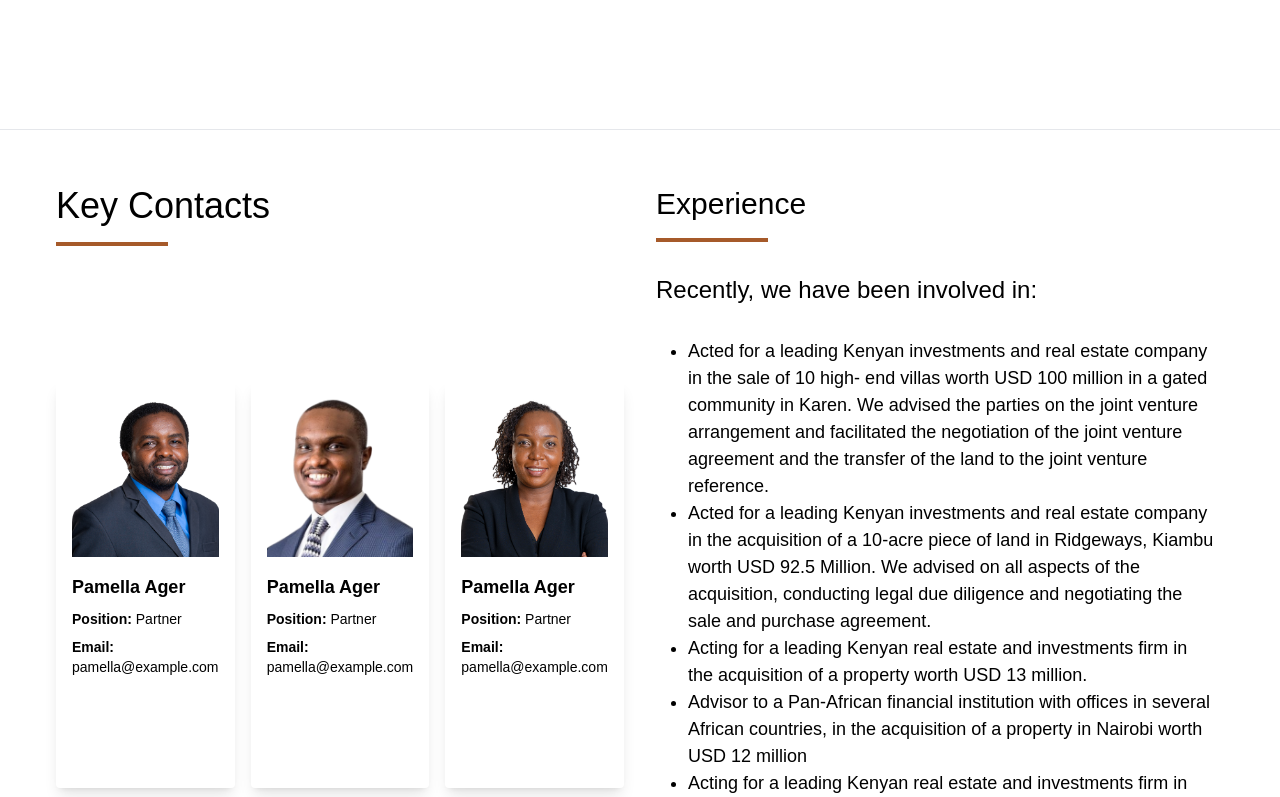
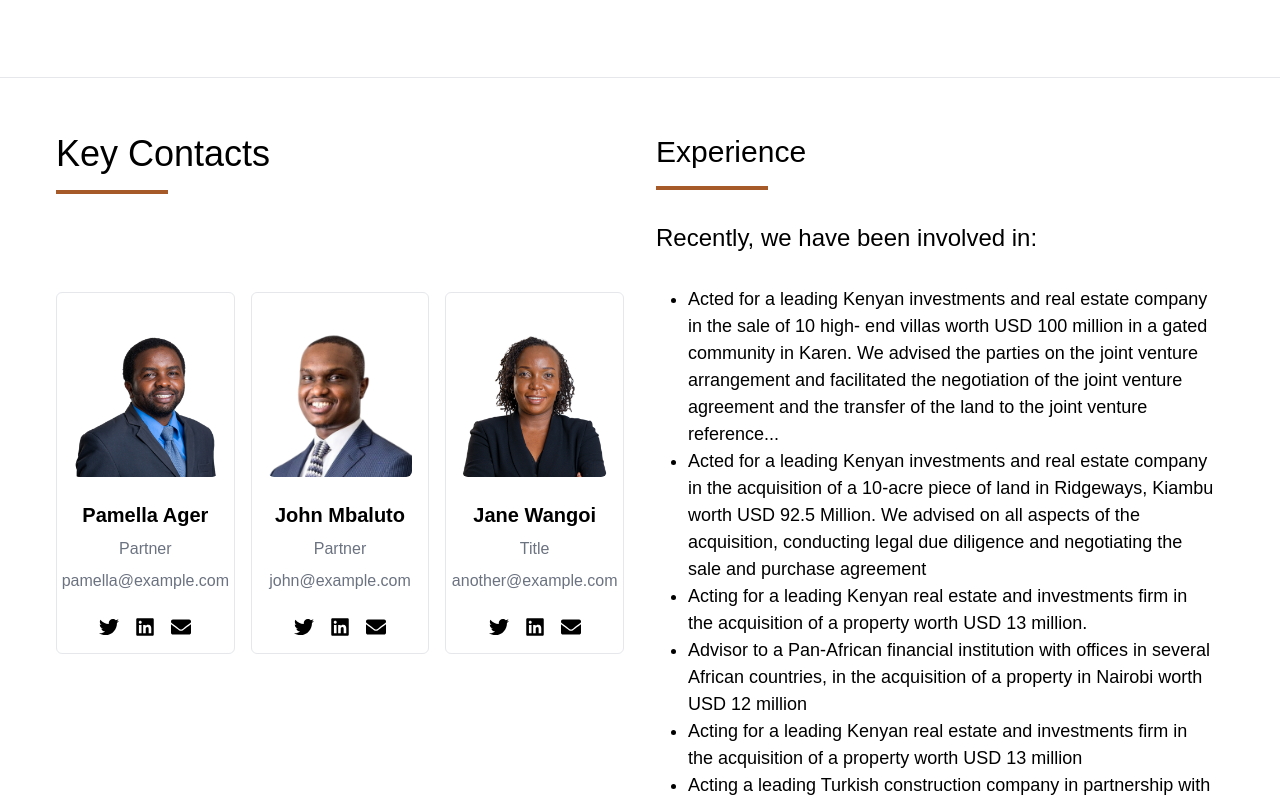
Before and after one commit to rencyngina/law-firm, a Next.js app: page /societies-law in a window 1280 px wide. Shown: the part 1043-1840 px from the top of the page. Built offline with nearby package versions, Linux system fonts and the light colour scheme.

Commit message:
update dynamic content render

```diff
--- a/src/components/Footer/FooterLinks.jsx
+++ b/src/components/Footer/FooterLinks.jsx
@@ -5,7 +5,6 @@ import Image from "next/image";
 import { BsTwitterX } from "react-icons/bs";
 
 function FooterLinks() {
-
   return (
     <>
       <footer className="bg-gradient-to-b from-gray-800 to-gray-900">
@@ -121,8 +120,7 @@ function FooterLinks() {
                   <li>
                     <a
                       href="#"
-                      className="transition hover:opacity-75 text-gray-200"
-                    >
+                      className="transition hover:opacity-75 text-gray-200">
                       SEO Infographics
                     </a>
                   </li>
--- /dev/null
+++ b/src/components/foot.jsx
@@ -0,0 +1,31 @@
+import React from 'react';
+import { FaPhone } from 'react-icons/fa';
+import { MdEmail } from 'react-icons/md';
+import Link from 'next/link';
+
+const Foot = () => {
+  const currentYear = new Date().getFullYear();
+
+  return (
+    <div className="bg-gradient-to-b from-gray-800 to-gray-900 w-full">
+      <div className="container mx-auto py-3 px-4 sm:px-6 lg:px-8">
+        <div className="flex flex-wrap justify-between items-center text-white text-sm">
+          <Link href="tel:+254701331176 flex items-center mt-2 mb-3 sm:mb-0">
+              <FaPhone className="mr-2" />
+              <p className="mr-4 hidden sm:block"></p>
+          </Link>
+          <p className="mr-4 hidden sm:block">|</p>
+          <p className="mr-4 hidden sm:block">mwendaroyfordadvocates.co.ke</p>
+          <p className="mr-4 hidden sm:block">|</p>
+          <Link href="mailto:wendaandroyfordadvocates@example.com" className="flex items-center mt-2 mb-3 sm:mb-0">
+              <MdEmail className="mr-2" />
+              <p className="mr-4 hidden sm:block">wendaandroyfordadvocates@example.com</p>
+          </Link>
+          <p className="mr-4 sm:block">© {currentYear}. All rights reserved</p>
+        </div>
+      </div>
+    </div>
+  );
+};
+
+export default Foot;
--- a/src/components/head.jsx
+++ b/src/components/head.jsx
@@ -36,7 +36,7 @@ const Head = () => {
           >
             <IoLocationSharp className="mr-2" />
             <p className="hidden sm:block">
-             5TH AVENUE OFFICE SUITES 4TH FLOOR SUITE 4 – 15 OFF NGONG ROAD
+             5th avenue office suites 4th floor suite 4 – 15 off ngong road
             </p>
           </div>
           <div className="flex items-center mt-2 mb-3 sm:mb-0">
--- a/src/pages/about.jsx
+++ b/src/pages/about.jsx
@@ -2,6 +2,7 @@ import React from "react";
 import LandingNavBar from "../components/nav";
 import Head from "../components/head";
 import FooterLinks from "../components/Footer/FooterLinks";
+import Foot from "../components/foot";
 
 const About = () => {
   return (
@@ -77,7 +78,7 @@ const About = () => {
           </div>
         </div>
       </div>
-      <FooterLinks />
+      <Foot />
     </>
   );
 };
--- a/src/pages/commercial.jsx
+++ b/src/pages/commercial.jsx
@@ -49,6 +49,7 @@ const Commercial = () => {
               clients.
             </p>
             <br />
+            {/*  Querry data using json from a file*/}
             <p className="text-gray-500 leading-normal text-md lg:text-lg xl:text-xl lg:text-left">
               Chambers Global Guide, one of the most prestigious global legal
               directories, in its 2021 rankings, noted the practice area as a
--- a/src/pages/contact.jsx
+++ b/src/pages/contact.jsx
@@ -7,6 +7,7 @@ import Image from "next/image";
 import { FaPhone } from "react-icons/fa6";
 import { MdEmail } from "react-icons/md";
 import { IoLocationSharp } from "react-icons/io5";
+import Foot from "../components/foot";
 
 const Contact = () => {
   const [formData, setFormData] = useState({
@@ -39,7 +40,6 @@ const Contact = () => {
 
   return (
     <>
-      <Head />
       <LandingNavBar />
       <div
         className="bg-white flex flex-col"
@@ -69,46 +69,21 @@ const Contact = () => {
           </h1>
              <form onSubmit={handleSubmit} className="max-w-md mx-auto">
               <div className="grid grid-cols-1 gap-4">
+                {/* Form Input Fields */}
+                {["name", "email", "phone", "subject"].map((field) => (
                   <input
-                  type="text"
-                  id="name"
-                  name="name"
-                  value={formData.name}
+                    key={field}
+                    type={field === "email" ? "email" : "text"}
+                    id={field}
+                    name={field}
+                    value={formData[field]}
                     onChange={handleChange}
                     className="input-field"
-                  placeholder="Name"
+                    placeholder={field.charAt(0).toUpperCase() + field.slice(1)}
                     required
                   />
-                <input
-                  type="email"
-                  id="email"
-                  name="email"
-                  value={formData.email}
-                  onChange={handleChange}
-                  className="input-field"
-                  placeholder="Email"
-                  required
-                />
-                <input
-                  type="tel"
-                  id="phone"
-                  name="phone"
-                  value={formData.phone}
-                  onChange={handleChange}
-                  className="input-field"
-                  placeholder="Phone"
-                  required
-                />
-                <input
-                  type="text"
-                  id="subject"
-                  name="subject"
-                  value={formData.subject}
-                  onChange={handleChange}
-                  className="input-field"
-                  placeholder="Subject"
-                  required
-                />
+                ))}
+                {/* Textarea for Message */}
                 <textarea
                   id="message"
                   name="message"
@@ -119,19 +94,18 @@ const Contact = () => {
                   placeholder="Message"
                   required
                 ></textarea>
-              </div>
+                {/* Submit Button */}
                 <button
                   type="submit"
                   className="btn-submit bg-gradient-to-b from-gray-800 to-gray-900"
                 >
                   Submit
                 </button>
+              </div>
             </form>
           </section>
            <section className="mt-8 p-2 lg:p-0 xl:p-0">
-          <p className="text-md lg:text-xl xl:text-2xl ">
-          FIND US HERE
-          </p>
+            <p className="text-lg lg:text-xl xl:text-2xl">FIND US HERE</p>
             <div className="w-28 h-1 bg-[#A65A2A] mb-8 mt-4"></div>
             <h1 className="text-xl lg:text-2xl xl:text-4xl font-semibold text-gray-800 mb-6">
               Map & Location
@@ -139,8 +113,8 @@ const Contact = () => {
             <p className="text-md lg:text-xl xl:text-xl mb-8">
               We are located along 5th avenue office suite 4th floor suite 4 – 15 off gong road
             </p>
-            <div className="sm:grid-cols-1 lg:grid-cols-1">
             <div className="flex justify-center items-center p-0">
+              {/* Google Map Iframe */}
               <iframe
                 src="https://www.google.com/maps/embed?pb=!1m16!1m12!1m3!1d3988.791699620398!2d36.78176001089665!3d-1.2997965986823754!2m3!1f0!2f0!3f0!3m2!1i1024!2i768!4f13.1!2m1!1s5TH%20AVENUE%20OFFICE%20SUITES%204TH%20FLOOR%20SUITE%204%20%E2%80%93%2015%20OFF%20NGONG%20ROAD!5e0!3m2!1sen!2ske!4v1703769902782!5m2!1sen!2ske"
                 width="700"
@@ -151,11 +125,10 @@ const Contact = () => {
                 referrerPolicy="no-referrer-when-downgrade"
               ></iframe>
             </div>
-            </div>
           </section>
         </div>
       </div>
-      <FooterLinks />
+      <Foot />
     </>
   );
 };
--- a/src/pages/societies-law.jsx
+++ b/src/pages/societies-law.jsx
@@ -3,11 +3,66 @@ import LandingNavBar from "../components/nav";
 import Head from "../components/head";
 import FooterLinks from "../components/Footer/FooterLinks";
 import Image from "next/image";
+import { FaTwitter, FaLinkedin, FaEnvelope } from "react-icons/fa";
 
 const SocietiesLaw = () => {
+  const keyContacts = [
+    {
+      id: 1,
+      name: "Pamella Ager",
+      position: "Partner",
+      email: "pamella@example.com",
+      imageSrc: "/images/JKTK.webp",
+      twitterHandle: "pamella_twitter",
+      linkedinHandle: "pamella-linkedin",
+    },
+    {
+      id: 2,
+      name: "John Mbaluto",
+      position: "Partner",
+      email: "john@example.com",
+      imageSrc: "/images/John-Mbaluto.webp",
+      twitterHandle: "john_twitter",
+      linkedinHandle: "john-linkedin",
+    },
+    {
+      id: 3,
+      name: "Jane Wangoi",
+      position: "Title",
+      email: "another@example.com",
+      imageSrc: "/images/NLC.webp",
+      twitterHandle: "another_twitter",
+      linkedinHandle: "another-linkedin",
+    },
+  ];
+
+  const experienceList = [
+    "Acted for a leading Kenyan investments and real estate company\
+                  in the sale of 10 high- end villas worth USD 100 million in a\
+                  gated community in Karen. We advised the parties on the joint\
+                  venture arrangement and facilitated the negotiation of the\
+                  joint venture agreement and the transfer of the land to the\
+                  joint venture reference...",
+    "Acted for a leading Kenyan investments and real estate company\
+                  in the acquisition of a 10-acre piece of land in Ridgeways,\
+                  Kiambu worth USD 92.5 Million. We advised on all aspects of\
+                  the acquisition, conducting legal due diligence and\
+                  negotiating the sale and purchase agreement",
+    "Acting for a leading Kenyan real estate and investments firm\
+                  in the acquisition of a property worth USD 13 million.",
+    "Advisor to a Pan-African financial institution with offices in\
+                  several African countries, in the acquisition of a property in\
+                  Nairobi worth USD 12 million",
+    "Acting for a leading Kenyan real estate and investments firm\
+                  in the acquisition of a property worth USD 13 million",
+    " Acting a leading Turkish construction company in partnership\
+                  with a German investment firm in a joint venture project with\
+                  landowners for the development of a multi-million dollar\
+                  mixed-use project in Nairobi.",
+  ];
+
   return (
     <>
-      <Head />
       <LandingNavBar />
       <div className="bg-white h-auto w-full" id="contact">
         <div
@@ -59,7 +114,6 @@ const SocietiesLaw = () => {
             </p>
           </div>
         </div>
-        {/* Experience and key Contacts to be added */}
         <div className="container mx-auto p-10 xl:p-22 lg:p-14 border-b lg:mb-10">
           <div className="block lg:grid lg:grip-col-2 xl:grid-cols-2 lg:gap-8">
             <div className="gap-4 mt-0 grid grid-cols-1 lg:grid-cols-3 lg:mb-40 xl:mt-50">
@@ -69,81 +123,55 @@ const SocietiesLaw = () => {
                 </h1>
                 <div className="w-28 h-1 bg-[#A65A2A] mb-8"></div>
               </div>
-
-              {/* Contact 1 */}
-              <div className="bg-white p-4 rounded shadow-lg transition duration-300 hover:bg-gray-600">
-                <div className="relative h-40 overflow-hidden rounded-t">
-                  <Image
-                    src="/images/JKTK.webp"
-                    layout="fill"
-                    objectFit="cover"
-                    // className="rounded"
-                  />
+              {keyContacts.map((contact) => (
+                <div className="lg:col-span-1 mb-8" key={contact.id}>
+                  <div className="flex flex-col items-center border p-4 rounded-md transition duration-300 transform hover:scale-105 hover:shadow-xl">
+                    <Image
+                      src={contact.imageSrc}
+                      width={500}
+                      height={300}
+                      className="w-82 h-42 mt-6 rounded-md"
+                      alt={contact.name}
+                    />
+                    <h1 className="text-lg lg:text-xl xl:text-xl mt-6 mb-2 font-semibold">
+                      {contact.name}
+                    </h1>
+                    <p className="text-sm lg:text-base xl:text-base mb-2 text-gray-500">
+                      {contact.position}
+                    </p>
+                    <p className="text-sm lg:text-base xl:text-base mb-2 text-gray-500">
+                      {contact.email}
+                    </p>
+                    <div className="flex gap-4 mt-4">
+                      {contact.twitterHandle && (
+                        <a
+                          href={`https://twitter.com/${contact.twitterHandle}`}
+                          target="_blank"
+                          rel="noopener noreferrer"
+                        >
+                          <FaTwitter size={20} />
+                        </a>
+                      )}
+                      {contact.linkedinHandle && (
+                        <a
+                          href={`https://linkedin.com/in/${contact.linkedinHandle}`}
+                          target="_blank"
+                          rel="noopener noreferrer"
+                        >
+                          <FaLinkedin size={20} />
+                        </a>
+                      )}
+                      <a
+                        href={`mailto:${contact.email}`}
+                        target="_blank"
+                        rel="noopener noreferrer"
+                      >
+                        <FaEnvelope size={20} />
+                      </a>
+                    </div>
+                  </div>
                 </div>
-                <div className="pt-4">
-                  <h3 className="text-lg font-semibold mb-2">Pamella Ager</h3>
-                  <ul className="text-sm">
-                    <li className="mb-2">
-                      <span className="font-semibold">Position:</span> Partner
-                    </li>
-                    <li className="mb-2">
-                      <span className="font-semibold">Email:</span>{" "}
-                      pamella@example.com
-                    </li>
-                    {/* Add more contact information here if needed */}
-                  </ul>
-                </div>
-              </div>
-
-              {/* Contact 2 */}
-              <div className="bg-white p-4 rounded shadow-lg transition duration-300 hover:bg-gray-600">
-                <div className="relative h-40 overflow-hidden rounded-t">
-                  <Image
-                    src="/images/John-Mbaluto.webp"
-                    layout="fill"
-                    objectFit="cover"
-                    // className="rounded"
-                  />
-                </div>
-                <div className="pt-4">
-                  <h3 className="text-lg font-semibold mb-2">Pamella Ager</h3>
-                  <ul className="text-sm">
-                    <li className="mb-2">
-                      <span className="font-semibold">Position:</span> Partner
-                    </li>
-                    <li className="mb-2">
-                      <span className="font-semibold">Email:</span>{" "}
-                      pamella@example.com
-                    </li>
-                    {/* Add more contact information here if needed */}
-                  </ul>
-                </div>
-              </div>
-
-              {/* Contact 3 */}
-              <div className="bg-white p-4 rounded shadow-lg transition duration-300 hover:bg-gray-600">
-                <div className="relative h-40 overflow-hidden rounded-t">
-                  <Image
-                    src="/images/NLC.webp"
-                    layout="fill"
-                    objectFit="cover"
-                    // className="rounded"
-                  />
-                </div>
-                <div className="pt-4">
-                  <h3 className="text-lg font-semibold mb-2">Pamella Ager</h3>
-                  <ul className="text-sm">
-                    <li className="mb-2">
-                      <span className="font-semibold">Position:</span> Partner
-                    </li>
-                    <li className="mb-2">
-                      <span className="font-semibold">Email:</span>{" "}
-                      pamella@example.com
-                    </li>
-                    {/* Add more contact information here if needed */}
-                  </ul>
-                </div>
-              </div>
+              ))}
             </div>
             <div className="">
               <h1 className="text-xl lg:text-2xl xl:text-3xl mb-4">
@@ -155,46 +183,18 @@ const SocietiesLaw = () => {
                 Recently, we have been involved in:
               </p>
               <ul className="list-disc p-2 lg:text-lg xl:text-lg mt-4 mb-2 lg:ml-4 xl:ml-6">
-                <li className="leading-normal text-md">
-                  Acted for a leading Kenyan investments and real estate company
-                  in the sale of 10 high- end villas worth USD 100 million in a
-                  gated community in Karen. We advised the parties on the joint
-                  venture arrangement and facilitated the negotiation of the
-                  joint venture agreement and the transfer of the land to the
-                  joint venture reference.
-                </li>
-                <li className="leading-normal text-md">
-                  Acted for a leading Kenyan investments and real estate company
-                  in the acquisition of a 10-acre piece of land in Ridgeways,
-                  Kiambu worth USD 92.5 Million. We advised on all aspects of
-                  the acquisition, conducting legal due diligence and
-                  negotiating the sale and purchase agreement.
-                </li>
-                <li className="leading-normal text-md">
-                  Acting for a leading Kenyan real estate and investments firm
-                  in the acquisition of a property worth USD 13 million.
-                </li>
-                <li className="leading-normal text-md">
-                  Advisor to a Pan-African financial institution with offices in
-                  several African countries, in the acquisition of a property in
-                  Nairobi worth USD 12 million
-                </li>
-                <li className="leading-normal text-md">
-                  Acting for a leading Kenyan real estate and investments firm
-                  in the acquisition of a property worth USD 13 million
-                </li>
-                <li className="leading-normal text-md">
-                  Acting a leading Turkish construction company in partnership
-                  with a German investment firm in a joint venture project with
-                  landowners for the development of a multi-million dollar
-                  mixed-use project in Nairobi.
-                </li>
+                {experienceList.map((experience, index) => (
+                  <li key={index} className="leading-normal text-md">
+                    {experience}
+                  </li>
+                ))}
               </ul>
             </div>
           </div>
         </div>
       </div>
       <FooterLinks />
+      <Head />
     </>
   );
 };
--- a/src/pages/team.jsx
+++ b/src/pages/team.jsx
@@ -60,17 +60,7 @@ const Team = () => {
       facebook: 'https://www.facebook.com/royford',
       twitter: 'https://www.twitter.com/royford',
       instagram: 'https://www.instagram.com/royford',
-    },
-    {
-      id: 6,
-      name: "Ngava Joy Kaaria",
-      image: '/images/John-Mbaluto.webp',
-      work: 'Senior advocate',
-      email: 'royford@example.com',
-      facebook: 'https://www.facebook.com/royford',
-      twitter: 'https://www.twitter.com/royford',
-      instagram: 'https://www.instagram.com/royford',
-    },
+    }
   ];
 
   return (
@@ -110,7 +100,7 @@ const Team = () => {
             quia voluptas quae. Quisquam quos modi, fugiat dolorum vero ex
             voluptatum, voluptate, quibusdam quia voluptas quae.
             </p>
-          <div className="grid grid-cols-1 sm:grid-cols-2 lg:grid-cols-4 gap-6">
+          <div className="grid grid-cols-1 sm:grid-cols-2 lg:grid-cols-3 gap-6">
             {teamData.map((member) => (
               <div
                 key={member.id}
```
Also changed, not shown: src/pages/practice-areas.jsx (+8 -9 lines). Lines whose indentation alone changed are shown as unchanged.
